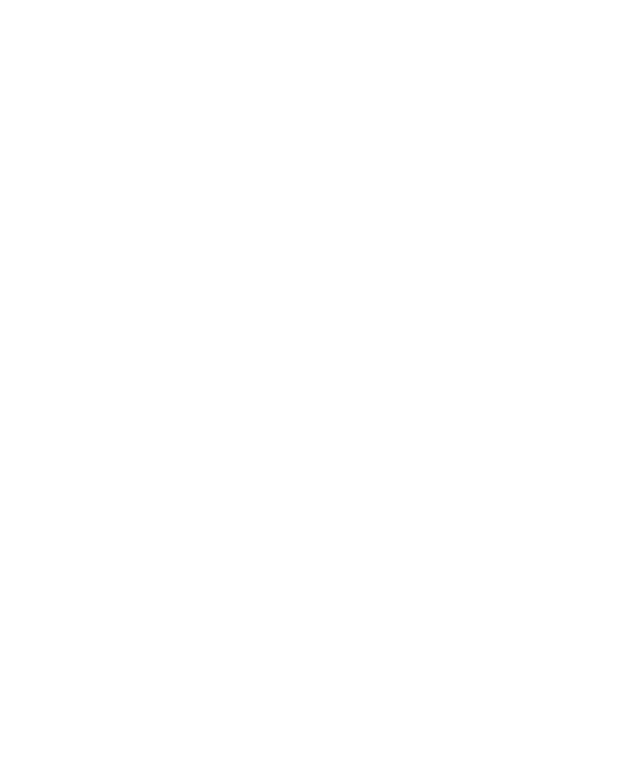
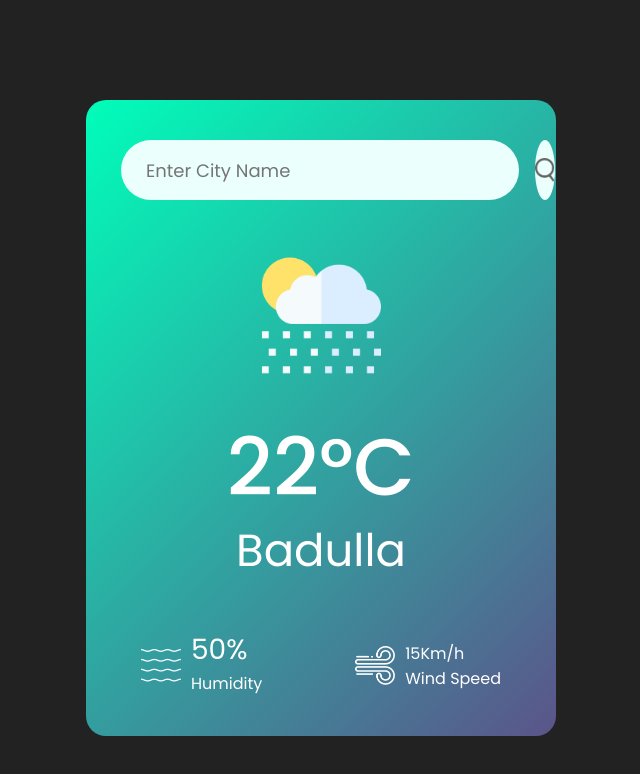
Before and after one commit to Thushan2002/weatherApp-html-css-js, a plain HTML site: page Index.html in a window 1280 px wide. Shown: the whole page, without its empty margins (319-959 px from the left). Drawn offline with Linux system fonts and the light colour scheme.

Commit message:
feat: UI build for the site

```diff
--- a/Index.html
+++ b/Index.html
@@ -9,7 +9,33 @@
 </head>
 
 <body>
-
+    <div class="card">
+        <div class="search">
+            <input type="text" placeholder="Enter City Name" spellcheck="false">
+            <button><img src="/images/search.png" alt=""></button>
+        </div>
+        <div class="weather">
+            <img src="images/rain.png" alt="" class="weather-icon">
+            <h1 class="temp">22°C</h1>
+            <h2 class="city">Badulla</h2>
+            <div class="details">
+                <div class="col">
+                    <img src="images/humidity.png">
+                    <div>
+                        <p class="humidity">50%</p>
+                        <p>Humidity</p>
+                    </div>
+                </div>
+                <div class="col">
+                    <img src="images/Wind.png">
+                    <div>
+                        <p class="Wind">15Km/h</p>
+                        <p>Wind Speed</p>
+                    </div>
+                </div>
+            </div>
+        </div>
+    </div>
     <script src="main.js"></script>
 </body>
 
--- a/style.css
+++ b/style.css
@@ -1,5 +1,105 @@
+@import url('https://fonts.googleapis.com/css2?family=Poppins:ital,wght@0,100;0,200;0,300;0,400;0,500;0,600;0,700;0,800;0,900;1,100;1,200;1,300;1,400;1,500;1,600;1,700;1,800;1,900&display=swap');
+
 * {
     margin: 0;
     padding: 0;
     box-sizing: border-box;
+    font-family: "Poppins", sans-serif;
 }
+
+body {
+    background: #222;
+}
+
+.card {
+    width: 90%;
+    max-width: 470px;
+    background: #fff;
+    background: linear-gradient(135deg, #00feba, #5b548A);
+    margin: 100PX auto 0;
+    border-radius: 20px;
+    padding: 40px 35px;
+    text-align: center;
+}
+
+.search {
+    width: 100%;
+    display: flex;
+    align-items: center;
+    justify-content: space-between;
+}
+
+.search input {
+    outline: none;
+    border: none;
+    background: #ebfffc;
+    color: #555;
+    padding: 10px 25px;
+    height: 60px;
+    border-radius: 30px;
+    flex: 1;
+    margin-right: 16px;
+    font-size: 18px;
+}
+
+.search button {
+    outline: none;
+    border: none;
+    background-color: #ebfffc;
+    border-radius: 50%;
+    width: 60px;
+    height: 60px;
+    cursor: pointer;
+    display: flex;
+    align-items: center;
+    justify-content: center;
+}
+
+.search button img {
+    width: 20px;
+}
+
+.weather {
+    color: #fff;
+}
+
+.weather .weather-icon {
+    width: 170px;
+    margin-top: 30px;
+}
+
+.weather h1 {
+    font-size: 80px;
+    font-weight: 500;
+}
+
+.weather h2 {
+    font-size: 45px;
+    font-weight: 400;
+    margin-top: -10px;
+}
+
+.details {
+    display: flex;
+    align-items: center;
+    justify-content: space-between;
+    padding: 0px 20px;
+    margin-top: 50px;
+}
+
+.col {
+    display: flex;
+    align-items: center;
+    text-align: left;
+}
+
+.col img {
+    width: 40px;
+    margin-right: 10px;
+}
+
+.humidity,
+.wind {
+    font-size: 28px;
+    margin-top: -6px;
+}
```
Also changed, not shown: images/clear.png (added), images/clouds.png (added), images/drizzle.png (added), images/humidity.png (added), images/mist.png (added), images/rain.png (added), images/search.png (added), images/snow.png (added), images/wind.png (added).
